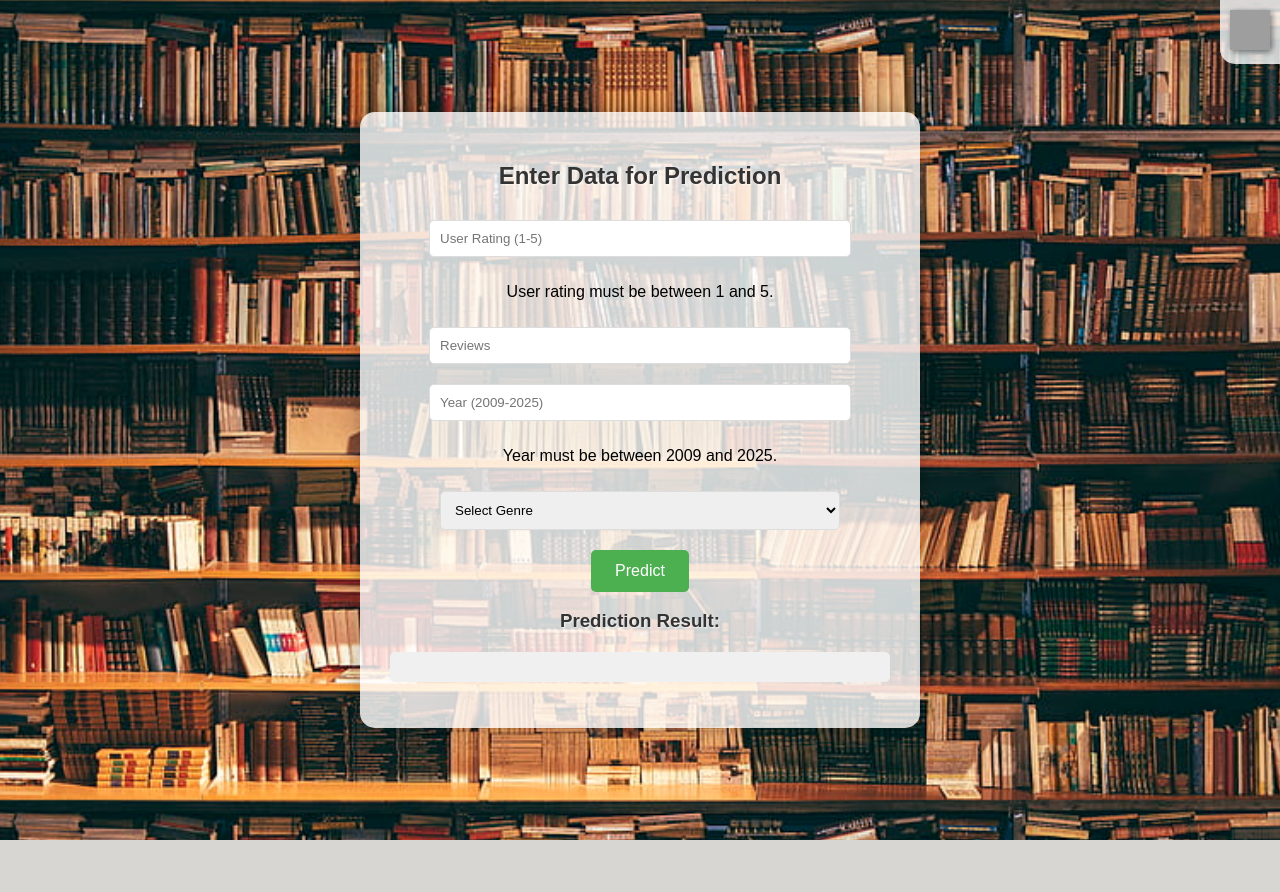
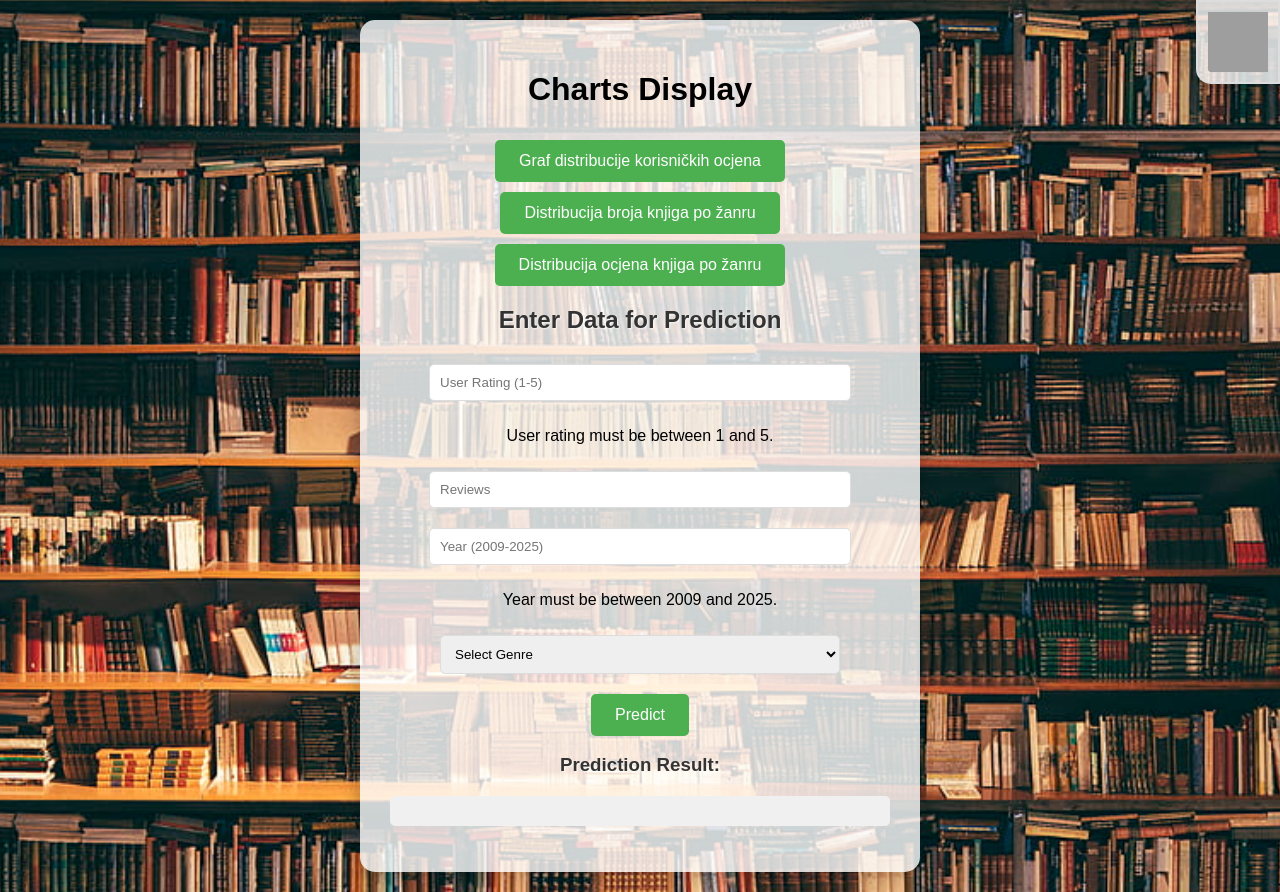
Before and after one commit to Filip746/FlaskAzureApp, a Flask app: page / in a window 1280 px wide. Before the commit the page ends 840 px from the top, so only its background shows below. Run offline with Flask 3, Linux system fonts and the light colour scheme; grey boxes are pictures that could not be loaded.

Commit message:
Added charts display

```diff
--- a/templates/index.html
+++ b/templates/index.html
@@ -70,7 +70,14 @@
             word-wrap: break-word;
         }
 
-        .github-corner {
+        .github-logo {
+            display: block;
+            margin: 0 auto 20px;
+            width: 60px;
+            height: 60px;
+        }
+
+        .github-logo {
             position: fixed;
             top: 0;
             right: 0;
@@ -81,26 +88,49 @@
             padding: 10px;
         }
 
-        .github-corner img {
+        .github-logo img {
             width: 40px;
             height: 40px;
-            transition: transform 0.3s ease;
+            transition: transform 0.3s ease, box-shadow 0.3s ease;
             filter: brightness(0) invert(1);
             filter: drop-shadow(2px 2px 3px rgba(0, 0, 0, 0.5));
         }
 
-        .github-corner img:hover {
-            transform: scale(1.2);
+        .github-logo img:hover {
+            transform: scale(1.1);
+            filter: brightness(1.2);
+            box-shadow: 0 0 10px rgba(128, 128, 128, 0.5);
+        }
+
+        img {
+            display: none;
+            margin-top: 20px;
+            max-width: 100%;
+            height: auto;
+            border: 2px solid #ddd;
+            border-radius: 10px;
+            box-shadow: 0 4px 8px rgba(0, 0, 0, 0.2);
         }
     </style>
 </head>
 
 <body>
-    <a href="https://github.com/Filip746/FlaskAzureApp/tree/master" class="github-corner" target="_blank"
-        rel="noopener noreferrer">
-        <img src="https://cdn-icons-png.flaticon.com/512/25/25231.png" alt="GitHub Repository">
-    </a>
+
     <div class="content-container">
+        <a href="https://github.com/Filip746/FlaskAzureApp/tree/master" target="_blank" rel="noopener noreferrer">
+            <img src="https://cdn-icons-png.flaticon.com/512/25/25231.png" alt="GitHub Repository" class="github-logo">
+        </a>
+        <h1>Charts Display</h1>
+        <div class="button-container">
+            <button onclick="showChart('chart1')">Graf distribucije korisničkih ocjena</button>
+            <button onclick="showChart('chart2')">Distribucija broja knjiga po žanru</button>
+            <button onclick="showChart('chart3')">Distribucija ocjena knjiga po žanru</button>
+        </div>
+
+        <img id="chart1" src="static/photo1.png" alt="Prikaži graf distribucije korisničkih ocjena">
+        <img id="chart2" src="static/photo2.png" alt="Prikaži distribuciju broja knjiga po žanru">
+        <img id="chart3" src="static/photo3.png" alt="Prikaži distribuciju ocjena knjiga po žanru">
+
         <h2>Enter Data for Prediction</h2>
         <form id="predict-form">
             <input type="number" id="user-rating" placeholder="User Rating (1-5)" step="0.1" required min="1" max="5">
@@ -123,6 +153,15 @@
     </div>
 
     <script>
+        function showChart(chartId) {
+            const charts = document.querySelectorAll('img');
+            charts.forEach(chart => chart.style.display = 'none');
+
+            const selectedChart = document.getElementById(chartId);
+            if (selectedChart) {
+                selectedChart.style.display = 'block';
+            }
+        }
         function validateInputs() {
             let isValid = true;
 
```
Also changed, not shown: static/photo1.png (added), static/photo2.png (added), static/photo3.png (added).
